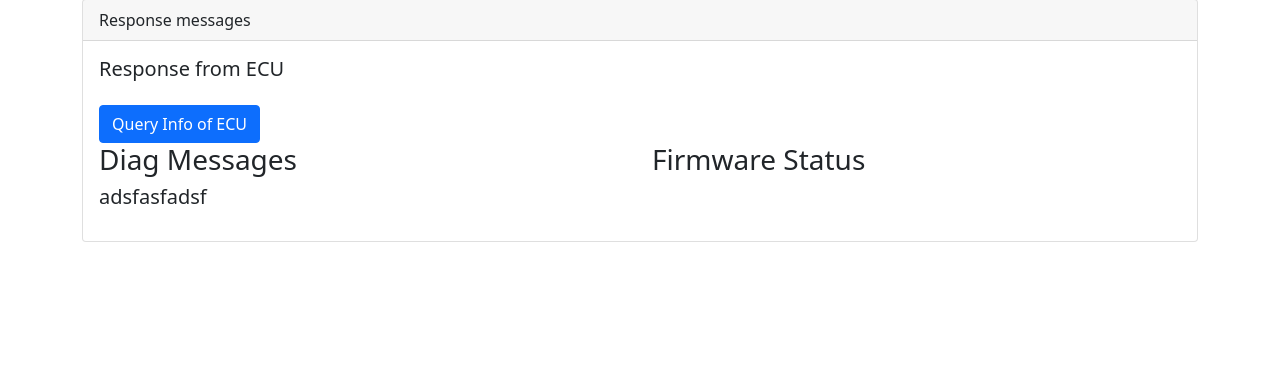
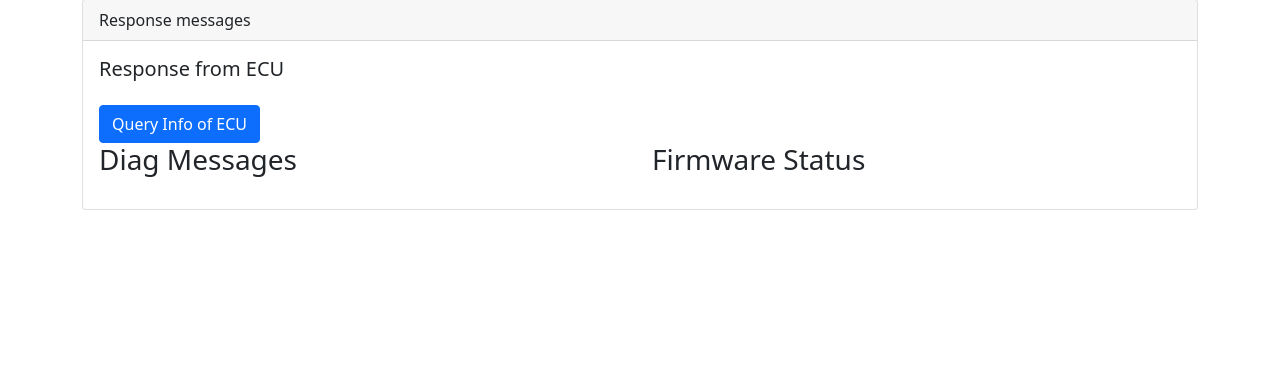
Before and after one commit to kyleng121/FotaCloud, a Django app: page /ecu_info in a window 1280 px wide. Shown: the part 304-683 px from the top of the page. Run offline with Django 4.2, Linux system fonts and the light colour scheme.

Commit message:
Update ecu_info.html

```diff
--- a/templates/interfacesApi/ecu_info.html
+++ b/templates/interfacesApi/ecu_info.html
@@ -26,7 +26,7 @@
             <div class="mb-2 row">
                 <div class="col">
                     <h3 >Diag Messages</h3>
-                    <h5 id="response_diag">adsfasfadsf</h5>
+                    <h5 id="response_diag"></h5>
                 </div>
                 <div class="col">
                     <h3>Firmware Status</h3>
@@ -52,7 +52,7 @@ $('#querry_info_btn').on('click',function(){
                 if(data.data[i].message_type == 'diag'){
                     str_messages = convert_date(data.data[i].time) + "   " + data.data[i].message_content
                     var messagesDiag = $("<p>").text(str_messages);
-                    console.log("msg",messagesDiag)
+                    console.log(data.data[i].time)
                     $('#response_diag').append(messagesDiag)
                 }
                 else{
```
